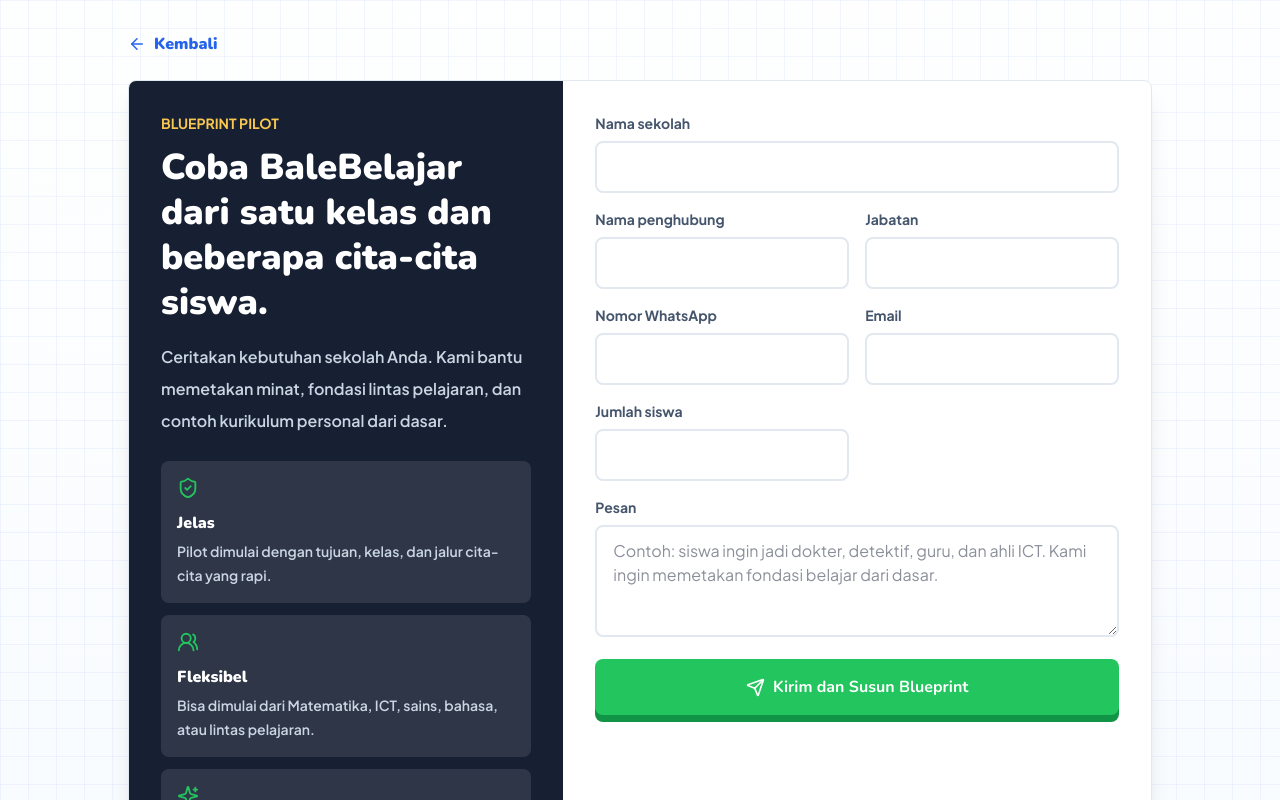
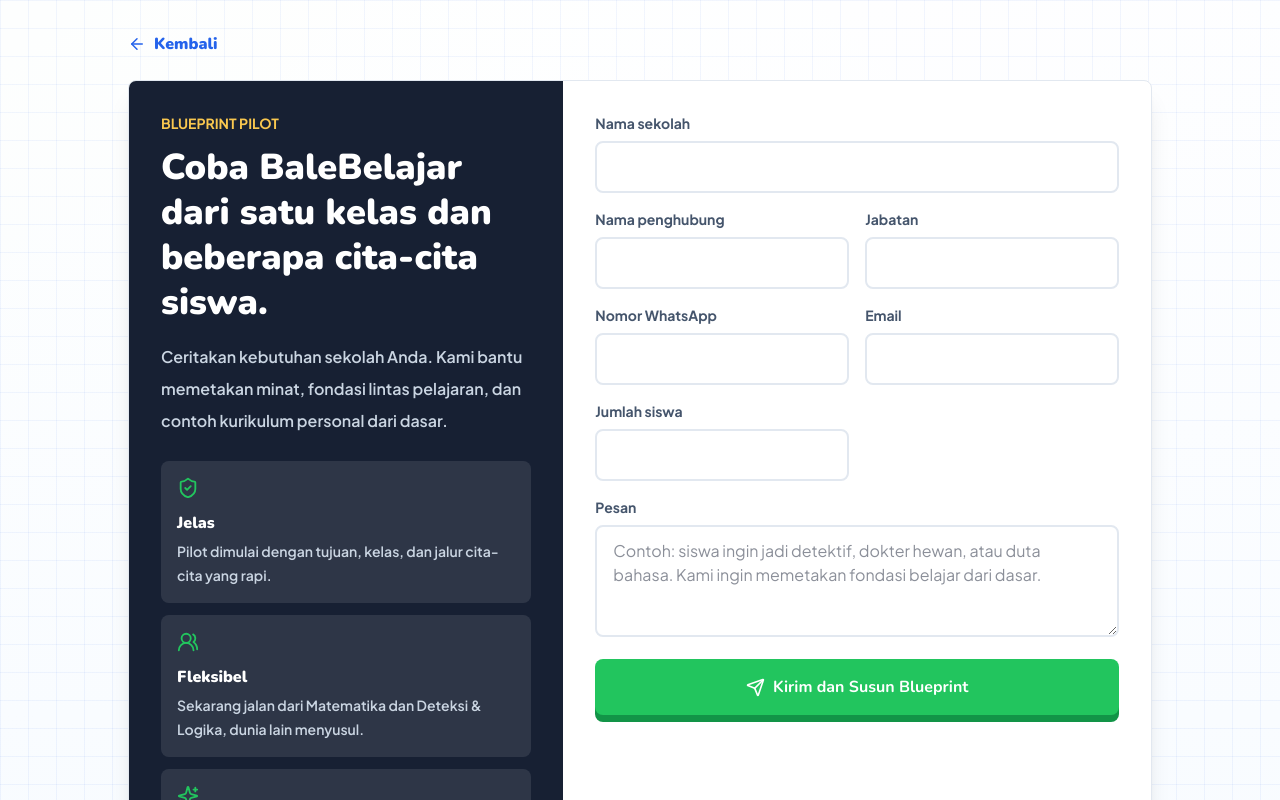
Before and after one commit to nizamajem/bale-belajar-profile, a Next.js app: page /pilot in a window 1280 px wide. Shown: the top 800 px of the page. Built offline with nearby package versions, Linux system fonts and the light colour scheme; no server answers.

Commit message:
Refactor code structure for improved readability and maintainability

```diff
--- a/src/app/pilot/page.tsx
+++ b/src/app/pilot/page.tsx
@@ -67,7 +67,7 @@
             <div className="mt-6 grid gap-3 sm:grid-cols-3 lg:grid-cols-1">
               {[
                 [ShieldCheck, "Jelas", "Pilot dimulai dengan tujuan, kelas, dan jalur cita-cita yang rapi."],
-                [UsersRound, "Fleksibel", "Bisa dimulai dari Matematika, ICT, sains, bahasa, atau lintas pelajaran."],
+                [UsersRound, "Fleksibel", "Sekarang jalan dari Matematika dan Deteksi & Logika, dunia lain menyusul."],
                 [Sparkles, "Didampingi", "Tim membantu membaca fondasi dan menyusun contoh misi belajar."],
               ].map(([Icon, title, text]) => (
                 <div className="rounded-[8px] bg-white/10 p-4" key={title as string}>
@@ -141,7 +141,7 @@
                   <textarea
                     className="min-h-28 w-full rounded-[8px] border-2 border-slate-200 px-4 py-3 font-bold outline-none focus:border-[#2563eb]"
                     name="message"
-                    placeholder="Contoh: siswa ingin jadi dokter, detektif, guru, dan ahli ICT. Kami ingin memetakan fondasi belajar dari dasar."
+                    placeholder="Contoh: siswa ingin jadi detektif, dokter hewan, atau duta bahasa. Kami ingin memetakan fondasi belajar dari dasar."
                   />
                 </label>
                 {error ? (
--- a/src/app/tentang/page.tsx
+++ b/src/app/tentang/page.tsx
@@ -52,9 +52,9 @@
           </p>
 
           <p className="mt-6 max-w-xl font-bold leading-6 text-slate-500">
-            Kalau pelajaran nyambung ke cita-cita sendiri — detektif, dokter,
-            ICT, guru, apa pun — penasaran itu bisa kembali. Bukan ganti
-            kurikulum, cuma buka jalur belajar yang lebih personal di
+            Kalau pelajaran nyambung ke cita-cita sendiri — detektif, dokter
+            hewan, duta bahasa, apa pun — penasaran itu bisa kembali. Bukan
+            ganti kurikulum, cuma buka jalur belajar yang lebih personal di
             atasnya.
           </p>
 
```
Also changed, not shown: 1 other file (tests, documents, lock files or other folders).
